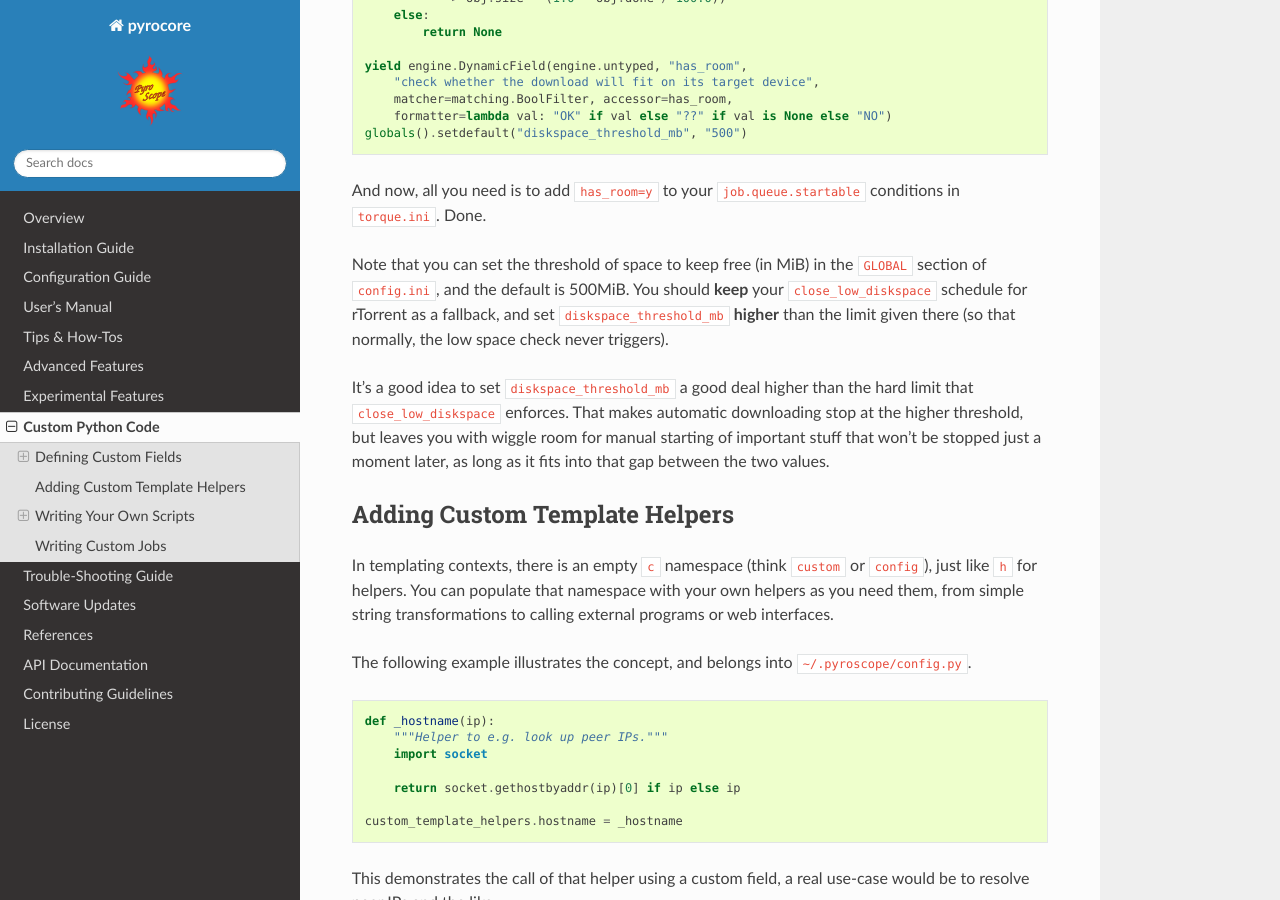
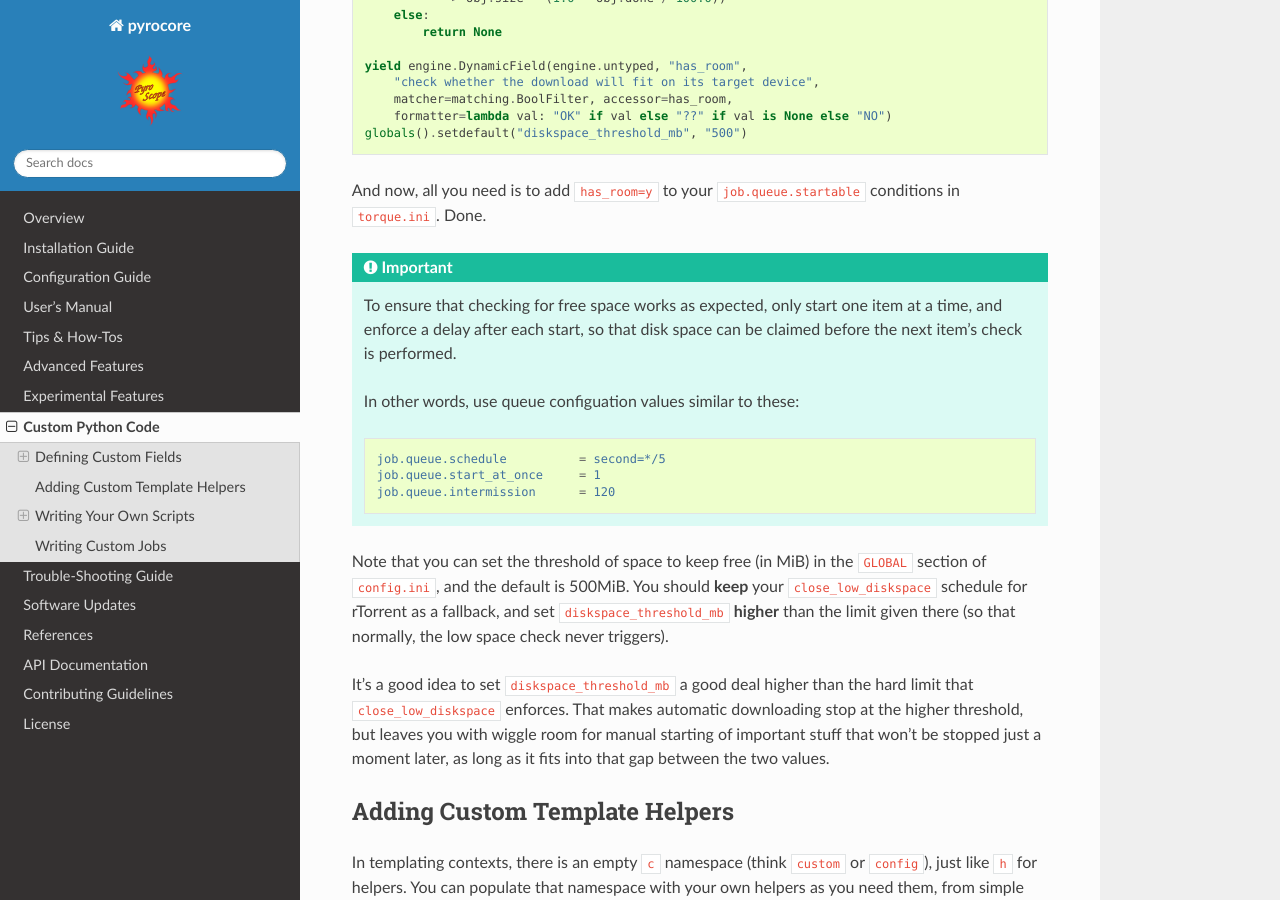
Before and after one commit to pyroscope/pyrocore, a Sphinx documentation site: the page built from docs/custom.rst, in a window 1280 px wide and 900 px high, scrolled down 4133 px. Built offline with Sphinx 7.4.7 and the Read the Docs theme 2.0.0, drawn with Linux system fonts in a browser that asks for light colours.

Commit message:
docs: queue config for robust disk checks

```diff
--- a/docs/custom-fields.rst
+++ b/docs/custom-fields.rst
@@ -236,6 +236,20 @@ your ``config.py`` (read the 1st two sections, before the “Examples” one).
 And now, all you need is to add ``has_room=y`` to your
 ``job.queue.startable`` conditions in ``torque.ini``. Done.
 
+.. important::
+
+    To ensure that checking for free space works as expected, only start one item at a time,
+    and enforce a delay after each start, so that disk space can be claimed
+    before the next item's check is performed.
+
+    In other words, use queue configuation values similar to these:
+
+    .. code-block:: ini
+
+        job.queue.schedule          = second=*/5
+        job.queue.start_at_once     = 1
+        job.queue.intermission      = 120
+
 Note that you can set the threshold of space to keep free (in MiB) in
 the ``GLOBAL`` section of ``config.ini``, and the default is 500MiB.
 You should **keep** your ``close_low_diskspace`` schedule for rTorrent as a fallback,
```
